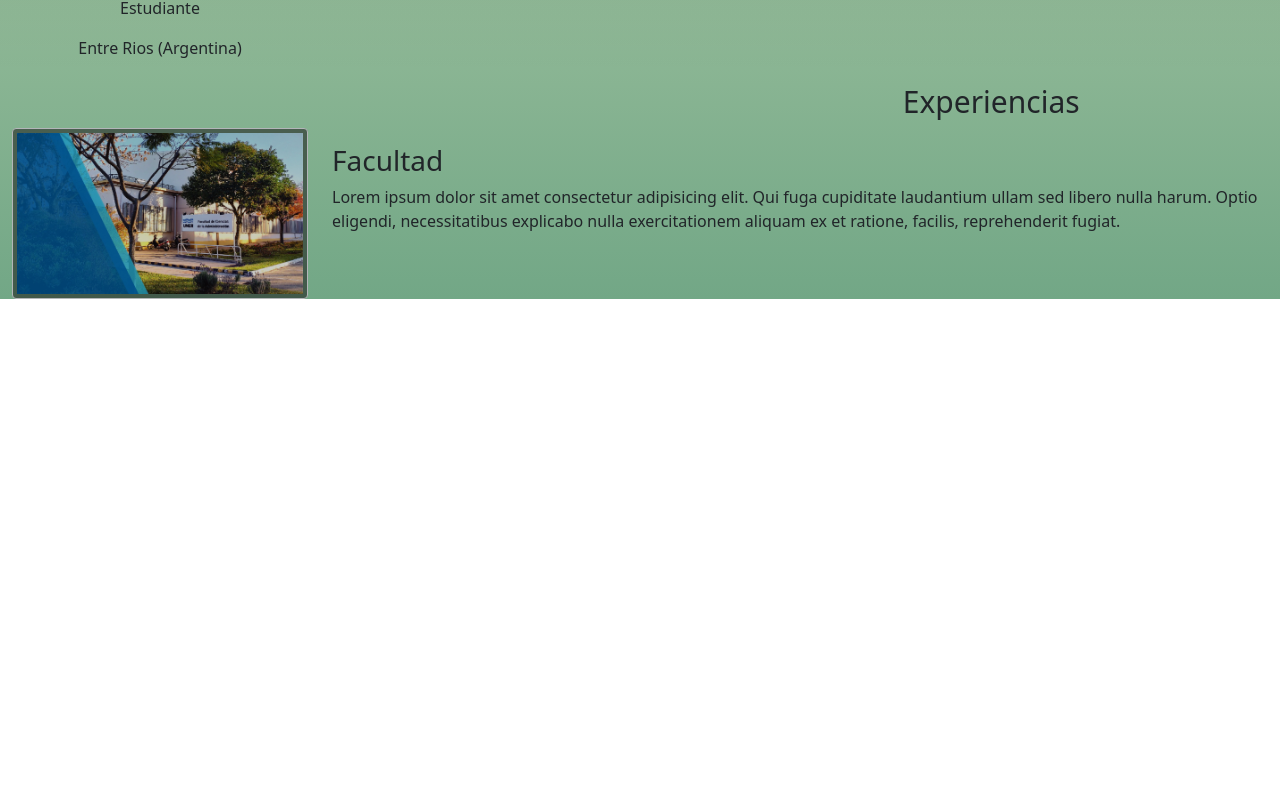
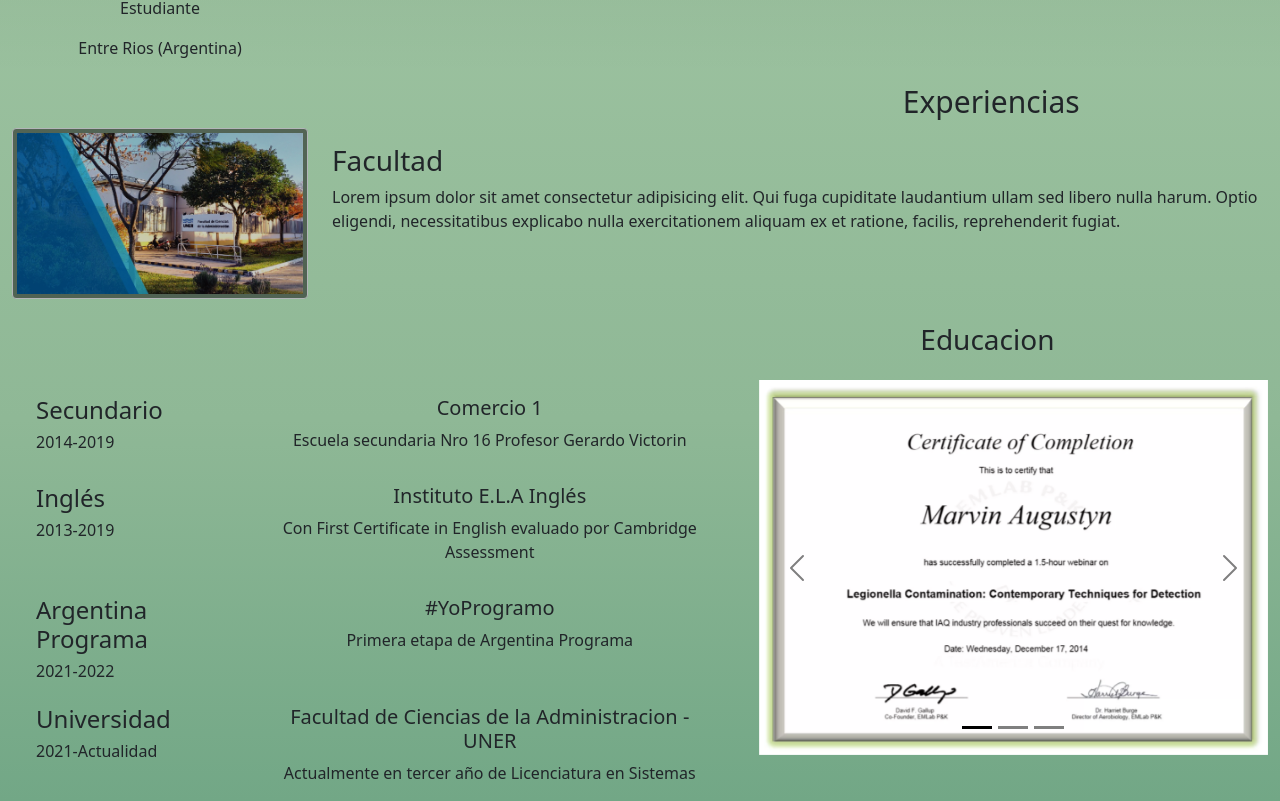
Before and after one commit to EzequielDalzotto/portfolio-web-front-end, an Angular app: page / in a window 1280 px wide. Shown: the part 1110-1911 px from the top of the page. Before the commit the page ends 1409 px from the top, so only its background shows below. Built offline with nearby package versions, Linux system fonts and the light colour scheme.

Commit message:
education component

```diff
--- a/src/app/app.module.ts
+++ b/src/app/app.module.ts
@@ -8,6 +8,8 @@ import { HomeComponent } from './components/home/home.component';
 import { BannerComponent } from './components/banner/banner.component';
 import { AboutMeComponent } from './components/about-me/about-me.component';
 import { ExperienceComponent } from './components/experience/experience.component';
+import { EducationComponent } from './components/education/education.component';
+import { CertificatesComponent } from './components/certificates/certificates.component';
 
 @NgModule({
   declarations: [
@@ -16,7 +18,9 @@ import { ExperienceComponent } from './components/experience/experience.componen
     HomeComponent,
     BannerComponent,
     AboutMeComponent,
-    ExperienceComponent
+    ExperienceComponent,
+    EducationComponent,
+    CertificatesComponent
   ],
   imports: [
     BrowserModule,
--- /dev/null
+++ b/src/app/components/certificates/certificates.component.css
@@ -0,0 +1,3 @@
+.carousel .item img{
+    border: none;
+}
--- /dev/null
+++ b/src/app/components/certificates/certificates.component.html
@@ -0,0 +1,26 @@
+<div id="carouselCertificados" class="carousel carousel-dark slide" data-bs-ride="carousel">
+    <div class="carousel-indicators">
+      <button type="button" data-bs-target="#carouselCertificados" data-bs-slide-to="0" class="active" aria-current="true" aria-label="Slide 1"></button>
+      <button type="button" data-bs-target="#carouselCertificados" data-bs-slide-to="1" aria-label="Slide 2"></button>
+      <button type="button" data-bs-target="#carouselCertificados" data-bs-slide-to="2" aria-label="Slide 3"></button>
+    </div>
+    <div class="carousel-inner">
+      <div class="carousel-item active" data-bs-interval="8000">
+        <img src="../../../assets/sample certificate 1.jpg" class="d-block w-100 certificado" alt="Secundario">
+      </div>
+      <div class="carousel-item" data-bs-interval="8000">
+        <img src="../../../assets/sample certificate 2.jpg" class="d-block w-100 certificado" alt="Ingles">
+      </div>
+      <div class="carousel-item" data-bs-interval="8000">
+        <img src="../../../assets/sample certificate 3.jpg" class="d-block w-100 certificado" alt="#YoProgramo">
+      </div>
+    </div>
+    <button class="carousel-control-prev" type="button" data-bs-target="#carouselCertificados" data-bs-slide="prev">
+      <span class="carousel-control-prev-icon" aria-hidden="true"></span>
+      <span class="visually-hidden">Previous</span>
+    </button>
+    <button class="carousel-control-next" type="button" data-bs-target="#carouselCertificados" data-bs-slide="next">
+      <span class="carousel-control-next-icon" aria-hidden="true"></span>
+      <span class="visually-hidden">Next</span>
+    </button>
+  </div>
--- /dev/null
+++ b/src/app/components/education/education.component.css
@@ -0,0 +1,7 @@
+.educacion__titulo-seccion{
+    margin-right: 17%;
+}
+
+.educacion-texto{
+    text-align:center;
+}
--- /dev/null
+++ b/src/app/components/education/education.component.html
@@ -0,0 +1,70 @@
+<section class="educacion">
+    <div class="container-fluid ms-0 m-0">
+      <h3 class="titulo-seccion educacion__titulo-seccion text-end mt-4 mb-4">Educacion</h3>
+      <!--Grid que contiene grid de educaciones y certificados-->
+      <div class="educacion__maingrid-container">
+        <div class="row">
+          <div class="col-7">
+            <!--Grid de educaciones-->
+            <div class="educacion__grid-educaciones container-fluid">
+              <!-- Secundario -->
+              <div class="row">
+                <div class=" col-4 text-left mt-3">
+                  <h4 class="educacion-titulo">Secundario</h4>
+                  <h6 class="años-de-estudio">2014-2019</h6>
+                </div>
+                <div class="col-8 text-center mt-3">
+                  <h5>Comercio 1</h5>
+                  <p class="educacion-texto">
+                    Escuela secundaria Nro 16 Profesor Gerardo Victorin
+                  </p>
+                </div>
+              </div>
+              <!-- Ingles -->
+              <div class="row">
+                <div class=" col-4 text-left mt-3">
+                  <h4 class="educacion-titulo">Inglés</h4>
+                  <h6 class="años-de-estudio">2013-2019</h6>
+                </div>
+                <div class="col-8 text-center mt-3">
+                  <h5>Instituto E.L.A Inglés</h5>
+                  <p class="educacion-texto">
+                    Con First Certificate in English evaluado por Cambridge Assessment
+                  </p>
+                </div>
+              </div>
+              <div class="row">
+                <div class=" col-4 text-left mt-3">
+                  <h4 class="educacion-titulo">Argentina Programa</h4>
+                  <h6 class="años-de-estudio">2021-2022</h6>
+                </div>
+                <div class="col-8 text-center mt-3">
+                  <h5>#YoProgramo</h5>
+                  <p class="educacion-texto">
+                    Primera etapa de Argentina Programa
+                  </p>
+                </div>
+              </div>
+              <div class="row">
+                <div class=" col-4 text-left mt-3">
+                  <h4 class="educacion-titulo">Universidad</h4>
+                  <h6 class="años-de-estudio">2021-Actualidad</h6>
+                </div>
+                <div class="col-8 text-center mt-3">
+                  <h5>Facultad de Ciencias de la Administracion - UNER</h5>
+                  <p class="educacion-texto">
+                    Actualmente en tercer año de Licenciatura en Sistemas
+                  </p>
+                </div>
+              </div>
+            </div>
+          </div>
+          <!--Columna de certificados-->
+          <div class="col-5 text-center">
+            <!-- Carrousel de certificados -->
+            <app-certificates></app-certificates>
+          </div>
+        </div>
+      </div>
+    </div>
+  </section>
--- a/src/app/components/home/home.component.html
+++ b/src/app/components/home/home.component.html
@@ -1,3 +1,4 @@
 <app-banner></app-banner>
 <app-about-me></app-about-me>
 <app-experience></app-experience>
+<app-education></app-education>
```
Also changed, not shown: src/app/components/certificates/certificates.component.ts (added, +10 -0 lines), src/app/components/education/education.component.ts (added, +10 -0 lines), 2 other files (tests, documents, lock files or other folders).
